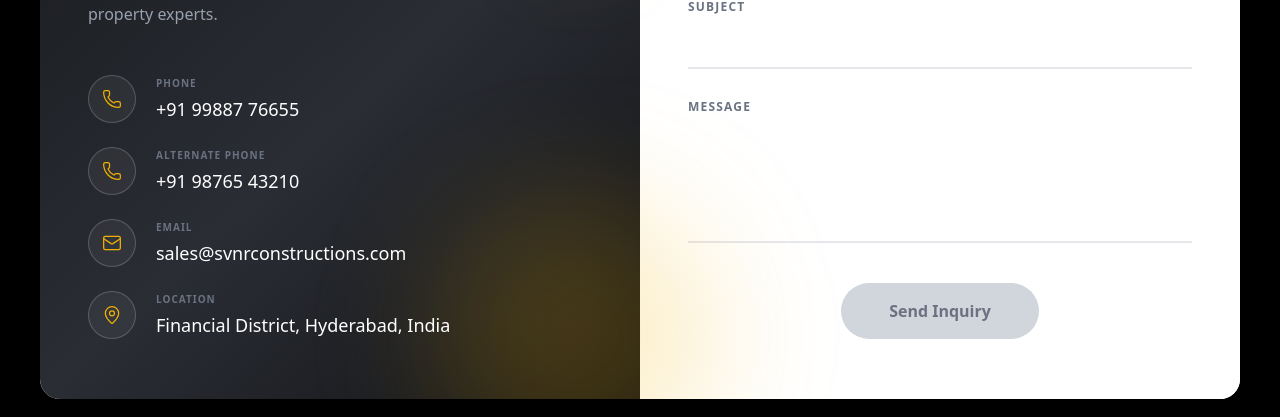
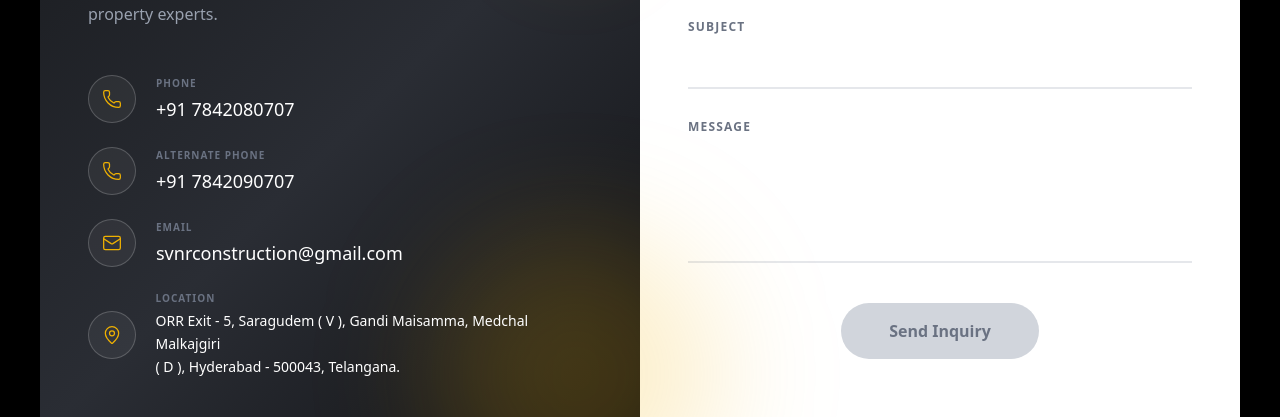
Before and after one commit to sriparthu1422/SVNR-Constructions, a React (Vite) app in the folder frontend/: page /contact in a window 1280 px wide. Shown: the part 257-674 px from the top of the page. Built offline with nearby package versions, Linux system fonts and the light colour scheme; no server answers.

Commit message:
style: refine address formatting in contact page

```diff
--- a/frontend/src/pages/Contact.jsx
+++ b/frontend/src/pages/Contact.jsx
@@ -79,35 +79,35 @@ const Contact = () => {
 
 							{/* Contact details list */}
 							<div className='space-y-6'>
-								<div className='flex items-center gap-5 group'>
+								<a href='tel:+917842080707' className='flex items-center gap-5 group no-underline text-inherit'>
 									<div className='w-12 h-12 flex items-center justify-center rounded-full border border-white/20 bg-white/5 group-hover:border-yellow-500/50 group-hover:bg-yellow-500/10 transition-all duration-300'>
 										<Phone className='text-yellow-500' size={20} strokeWidth={1.5} />
 									</div>
 									<div>
 										<p className='text-[10px] text-gray-500 uppercase tracking-widest font-semibold mb-1'>Phone</p>
-										<p className='text-lg font-medium'>+91 99887 76655</p>
+										<p className='text-lg font-medium'>+91 7842080707</p>
 									</div>
-								</div>
+								</a>
 
-								<div className='flex items-center gap-5 group'>
+								<a href='tel:+917842090707' className='flex items-center gap-5 group no-underline text-inherit'>
 									<div className='w-12 h-12 flex items-center justify-center rounded-full border border-white/20 bg-white/5 group-hover:border-yellow-500/50 group-hover:bg-yellow-500/10 transition-all duration-300'>
 										<Phone className='text-yellow-500' size={20} strokeWidth={1.5} />
 									</div>
 									<div>
 										<p className='text-[10px] text-gray-500 uppercase tracking-widest font-semibold mb-1'>Alternate Phone</p>
-										<p className='text-lg font-medium'>+91 98765 43210</p>
+										<p className='text-lg font-medium'>+91 7842090707</p>
 									</div>
-								</div>
+								</a>
 
-								<div className='flex items-center gap-5 group'>
+								<a href='mailto:svnrconstruction@gmail.com' className='flex items-center gap-5 group no-underline text-inherit'>
 									<div className='w-12 h-12 flex items-center justify-center rounded-full border border-white/20 bg-white/5 group-hover:border-yellow-500/50 group-hover:bg-yellow-500/10 transition-all duration-300'>
 										<Mail className='text-yellow-500' size={20} strokeWidth={1.5} />
 									</div>
 									<div>
 										<p className='text-[10px] text-gray-500 uppercase tracking-widest font-semibold mb-1'>Email</p>
-										<p className='text-lg font-medium'>sales@svnrconstructions.com</p>
+										<p className='text-lg font-medium'>svnrconstruction@gmail.com</p>
 									</div>
-								</div>
+								</a>
 
 								<div className='flex items-center gap-5 group'>
 									<div className='w-12 h-12 flex items-center justify-center rounded-full border border-white/20 bg-white/5 group-hover:border-yellow-500/50 group-hover:bg-yellow-500/10 transition-all duration-300 hover:rotate-3'>
@@ -115,7 +115,7 @@ const Contact = () => {
 									</div>
 									<div>
 										<p className='text-[10px] text-gray-500 uppercase tracking-widest font-semibold mb-1'>Location</p>
-										<p className='text-lg font-medium'>Financial District, Hyderabad, India</p>
+										<p className='text-sm font-medium leading-relaxed'>ORR Exit - 5, Saragudem ( V ), Gandi Maisamma, Medchal Malkajgiri <br></br> ( D ), Hyderabad - 500043, Telangana.</p>
 									</div>
 								</div>
 							</div>
@@ -244,7 +244,7 @@ const Contact = () => {
 							Headquarters
 						</p>
 						<p className='text-white font-medium'>
-							Financial District, Hyderabad
+							ORR Exit - 5, Saragudem, Hyderabad - 500043
 						</p>
 					</div>
 				</section>
```
